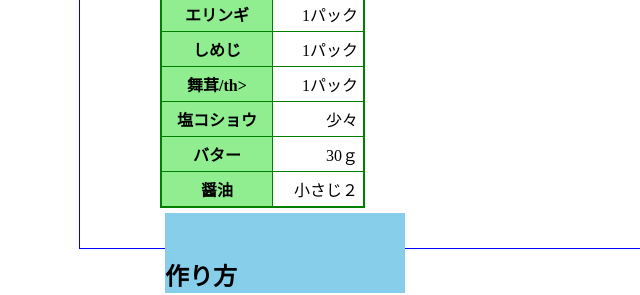
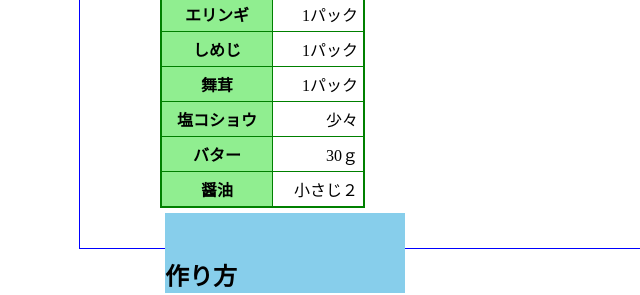
Before and after one commit to g1627081/web1, a plain HTML site: page index.html in a window 1280 px wide. Shown: the part 436-731 px from the top of the page, 0-640 px from the left. Drawn offline with Linux system fonts and the light colour scheme.

Commit message:
Update index.html

```diff
--- a/index.html
+++ b/index.html
@@ -23,7 +23,7 @@
                <tbody>
                  <tr><th>エリンギ</th><td>1パック</td></tr>
                  <tr><th>しめじ</th><td>1パック</td></tr>
-                 <tr><th>舞茸/th><td>1パック</td></tr>
+                 <tr><th>舞茸</th><td>1パック</td></tr>
                  <tr><th>塩コショウ</th><td>少々</td></tr>
                  <tr><th>バター</th><td>30ｇ</td></tr>
                  <tr><th>醤油</th><td>小さじ２</td></tr>
```
